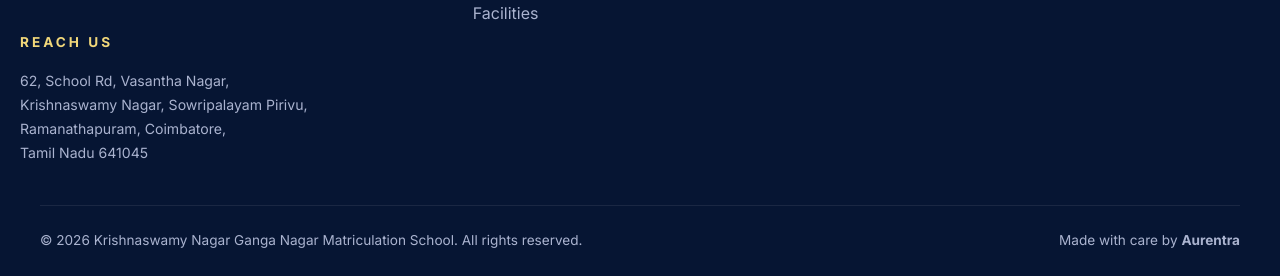
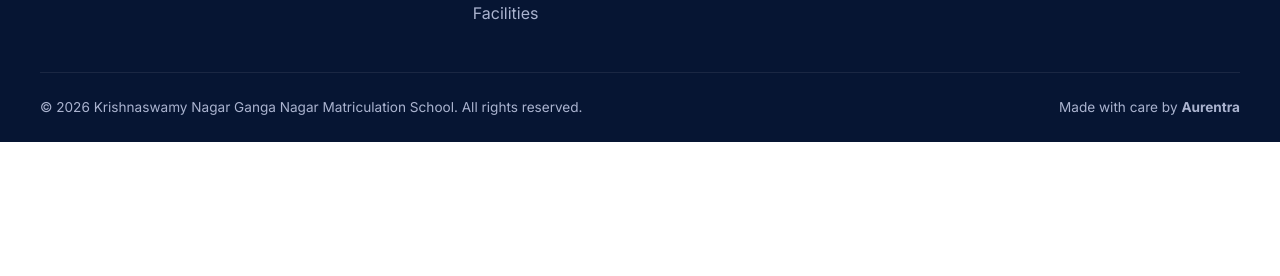
Before and after one commit to subash-g-s/kgms_school, a plain HTML site: page about.html in a window 1280 px wide. Shown: the part 5587-5863 px from the top of the page. After the commit the page ends 5729 px from the top, so only its background shows below. Drawn offline with nearby package versions, Linux system fonts and the light colour scheme.

Commit message:
fix: remove duplicated Reach Us footer columns breaking grid layout

```diff
--- a/about.html
+++ b/about.html
@@ -317,12 +317,6 @@
           Pirivu,<br>Ramanathapuram, Coimbatore,<br>Tamil Nadu 641045</p>
       </div>
     </div>
-    <div>
-      <h4>Reach Us</h4>
-      <p style="font-size:.88rem;line-height:1.7">62, School Rd, Vasantha Nagar,<br>Krishnaswamy Nagar, Sowripalayam
-        Pirivu,<br>Ramanathapuram, Coimbatore,<br>Tamil Nadu 641045</p>
-    </div>
-    </div>
     <div class="copy"><span>&copy; <span id="y"></span> Krishnaswamy Nagar Ganga Nagar Matriculation School. All rights
         reserved.</span>
       <span>Made with care by <a href="https://aurentratechnologies.vercel.app/"><strong>Aurentra</strong></a></span>
```
Also changed, not shown: academics.html (+0 -1 lines), contact.html (+0 -1 lines), facilities.html (+0 -1 lines).
